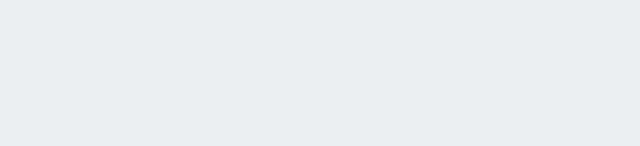
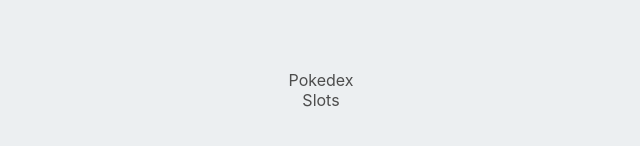
Before and after one commit to mcsheehan/react-and-nextjs, a Next.js app: page / in a window 1280 px wide. Shown: the part 310-456 px from the top of the page, without its empty margins (319-959 px from the left). Built offline with nearby package versions, Linux system fonts and the light colour scheme.

Commit message:
added links to other pages on index

```diff
--- a/components/pokecard.tsx
+++ b/components/pokecard.tsx
@@ -22,8 +22,8 @@
 
         return (<div className={[styles.pokecard, styles.animate].join(" ")}>
             <h1 className={styles.pokecardTitle}>{pokemon.name}</h1>
-            <Image className={styles.pokecardImage} src={fancyImage} width="150px" height="150px"/>
-            <img className={styles.pokecardImage} src={image} />
+            {/*<Image className={styles.pokecardImage} src={fancyImage} width="150px" height="150px"/>*/}
+            <img className={styles.pokecardImage} src={fancyImage} />
             <div className={styles.pokecardData}>
                 Type: <span className={[styles.red, styles.bold].join(" ")}>{pokemon.type}</span>
             </div>
--- a/pages/index.tsx
+++ b/pages/index.tsx
@@ -1,9 +1,16 @@
 import type { NextPage } from 'next'
 import styles from '../styles/Home.module.css'
+import Link from 'next/link'
 
 const Home: NextPage = () => {
   return (
     <div className={styles.container}>
+        <Link href="/pokedex">
+            <a>Pokedex</a>
+        </Link>
+        <Link href="/slots">
+            <a>Slots</a>
+        </Link>
     </div>
   )
 }
```
